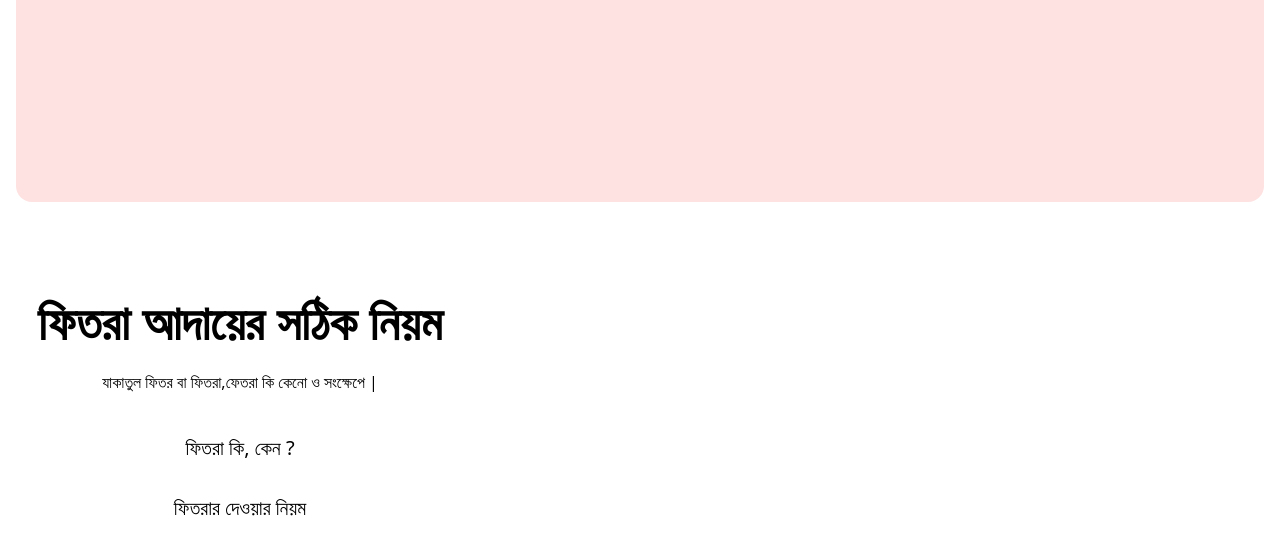
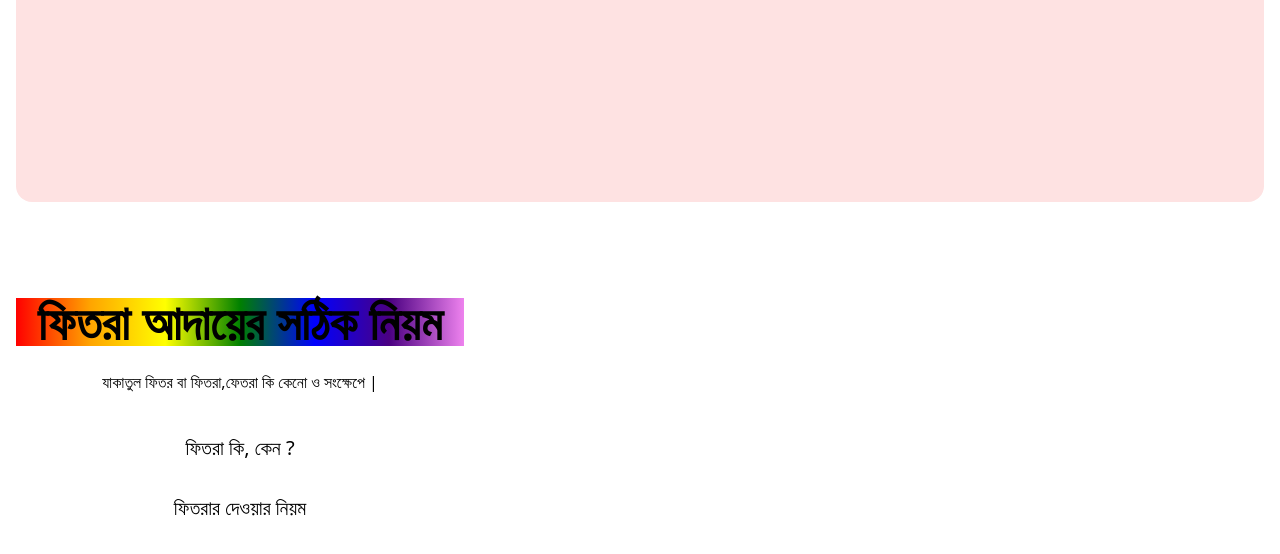
Before and after one commit to alalhosen/UTTOR-MONDOL-PARA-JAME-MASJID, a React (Vite) app: page / in a window 1280 px wide. Shown: the part 9658-10212 px from the top of the page. Built offline with nearby package versions, Linux system fonts and the light colour scheme.

Commit message:
fitra bg gradient

```diff
--- a/src/components/Home.jsx
+++ b/src/components/Home.jsx
@@ -1,6 +1,6 @@
 import React from "react";
 import mosqueVideo from "../assets/mosqueVideo.mp4";
-import { NavLink } from "react-router-dom";
+import { Link, NavLink } from "react-router-dom";
 // import wave from "../assets/wave.svg";
 
 
@@ -275,7 +275,7 @@ const Home = () => {
       <div className="hero bg-base-200 min-h-screen mb-12">
         <div className="hero-content text-center">
           <div className="max-w-md">
-            <h1 className="text-5xl font-bold">ফিতরা আদায়ের সঠিক নিয়ম</h1>
+            <h1 className="text-5xl font-bold fitra">ফিতরা আদায়ের সঠিক নিয়ম</h1>
             <p className="py-6">
               যাকাতুল ফিতর বা ফিতরা,ফেতরা কি কেনো ও সংক্ষেপে |
             </p>
--- a/src/index.css
+++ b/src/index.css
@@ -1,10 +1,6 @@
 @tailwind base;
 @tailwind components;
 @tailwind utilities;
-
-.img{
-  width: 100%;
-}
 
 
 
@@ -14,6 +10,14 @@
     -moz-animation: animatedgradient 6s ease infinite alternate;
     animation: animatedgradient 6s ease infinite alternate;
   }
+
+
+
+.fitra{
+  background-color: red; /* For browsers that do not support gradients */
+  background-image: linear-gradient(to right, red, orange, yellow, green, blue, indigo, violet);
+}
+
 
   @keyframes animatedgradient {
     0% {
```
